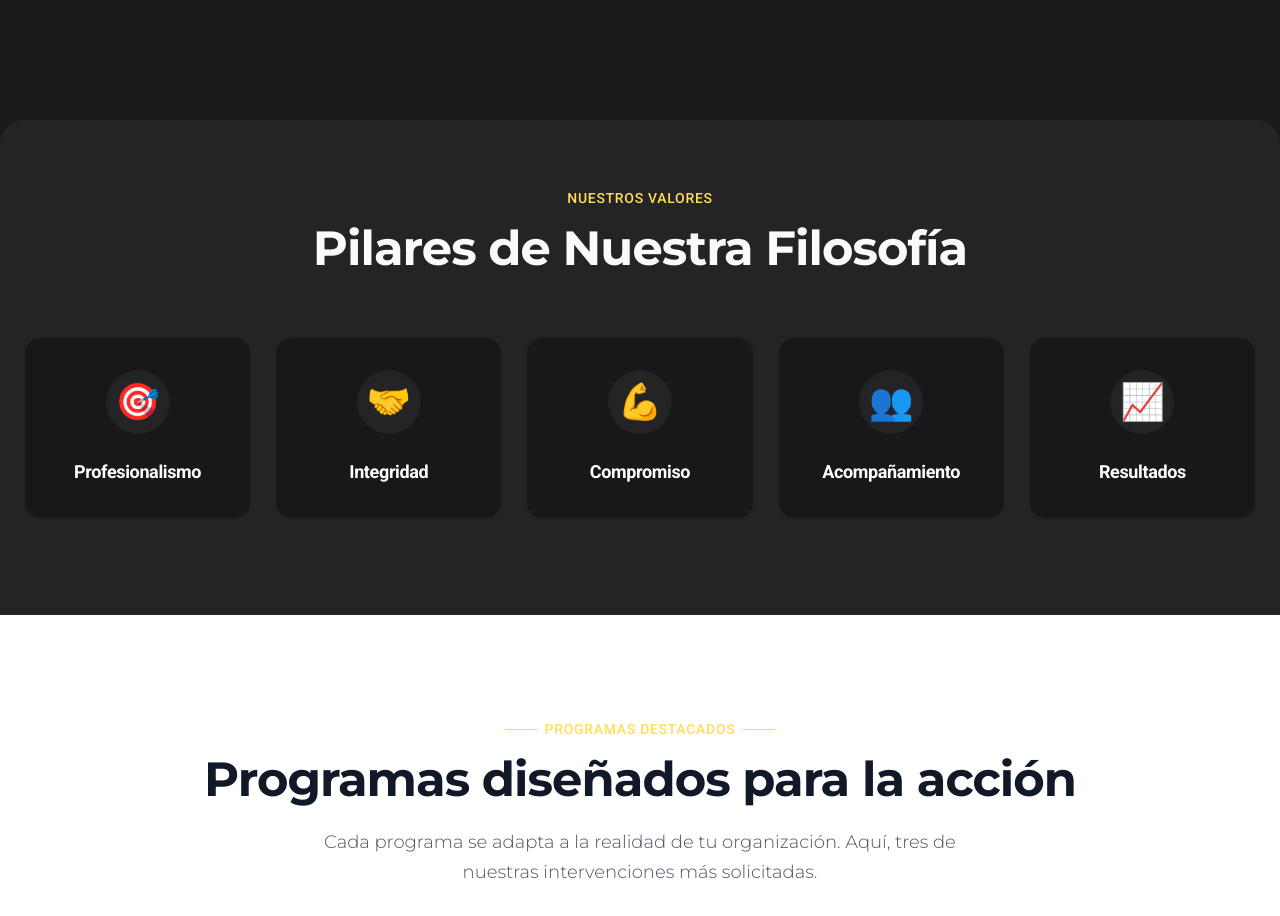
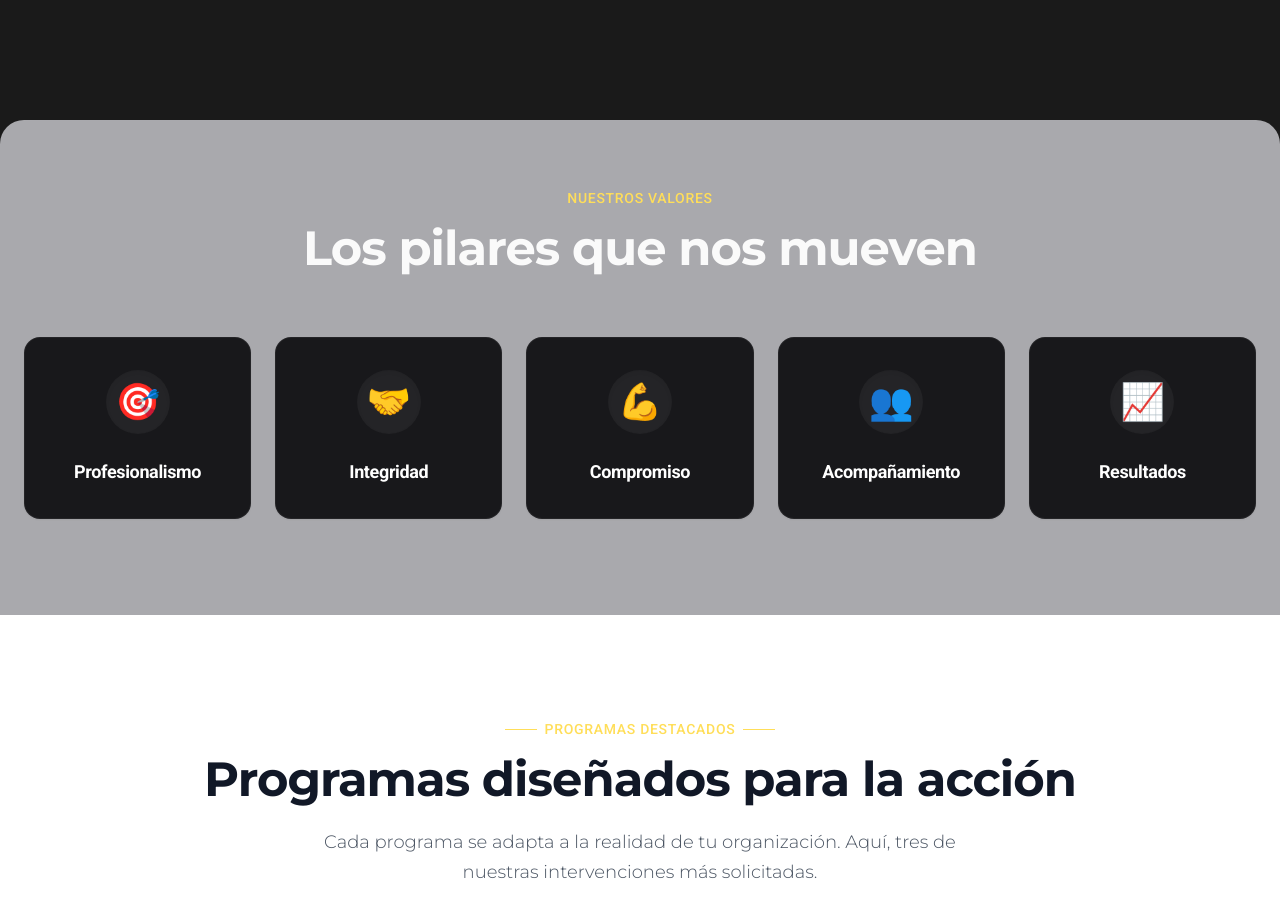
Before and after one commit to mauro6287-blip/alicia-morales-coach, a Next.js app: page / in a window 1280 px wide. Shown: the part 3320-4236 px from the top of the page. Built offline with nearby package versions, Linux system fonts and the light colour scheme.

Commit message:
Update Valores section: new background color and heading text
- Change background from #242424 to #a9a9ad
- Rename heading to 'Los pilares que nos mueven'

Co-Authored-By: Claude Opus 4.6 <noreply@anthropic.com>

```diff
--- a/sections/Valores.tsx
+++ b/sections/Valores.tsx
@@ -29,7 +29,7 @@ export default function Valores() {
     return (
         <section id="valores" className="relative bg-background px-6 py-24">
             {/* Background rectangle */}
-            <div className="absolute inset-x-0 bottom-0 top-8 rounded-t-3xl bg-[#242424]" />
+            <div className="absolute inset-x-0 bottom-0 top-8 rounded-t-3xl bg-[#a9a9ad]" />
 
             <div className="relative mx-auto max-w-7xl">
                 {/* Header */}
@@ -40,7 +40,7 @@ export default function Valores() {
                         </span>
                         <h2 className="mb-12 text-3xl font-bold text-foreground md:text-4xl lg:text-5xl">
                             <span className="font-[family-name:var(--font-montserrat)]">
-                                Pilares de Nuestra Filosofía
+                                Los pilares que nos mueven
                             </span>
                         </h2>
                     </div>
```
